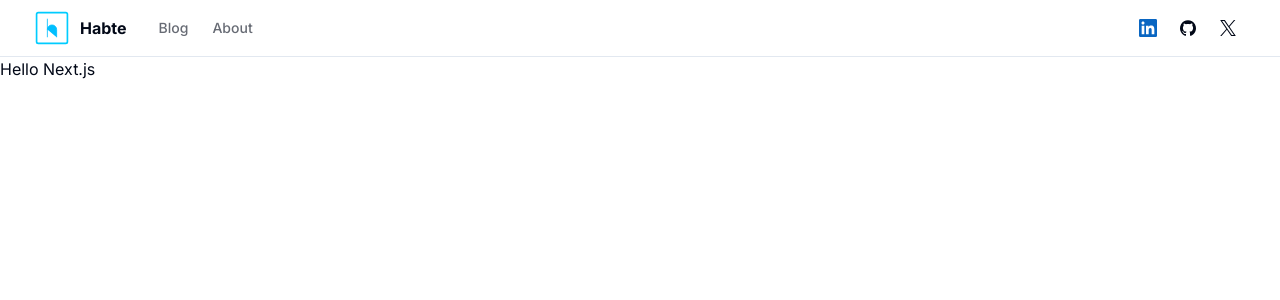
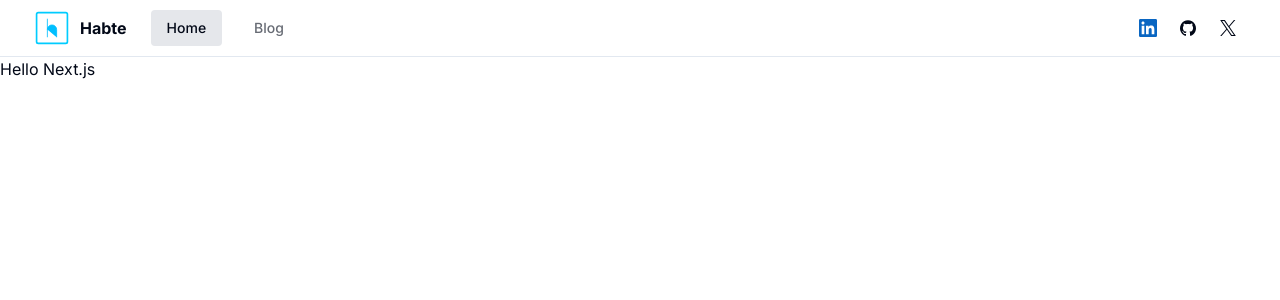
Before and after one commit to habtesellasie/my-portfolio, a Next.js app: page / in a window 1280 px wide. Shown: the top 300 px of the page. Built offline with nearby package versions, Linux system fonts and the light colour scheme.

Commit message:
Add Home link to nav

```diff
--- a/components/main-nav.tsx
+++ b/components/main-nav.tsx
@@ -9,29 +9,33 @@ import { cn } from '@/lib/utils';
 export function MainNav() {
   const pathname = usePathname();
   return (
-    <nav className='flex items-center space-x-4 lg:space-x-6'>
+    <nav className='flex items-center space-x-2 lg:space-x-4'>
       <Link href='/' className='mr-2 flex items-center space-x-2'>
         <Icons.logo className='h-6 w-6' />
         <span className='font-bold'>{siteConfig.name}</span>
       </Link>
       <Link
+        href='/'
+        className={cn(
+          'text-sm font-medium transition-colors py-2 px-4 hover:bg-gray-200 hover:text-primary rounded',
+          pathname === '/'
+            ? 'text-foreground bg-gray-200'
+            : 'text-foreground/60'
+        )}
+      >
+        Home
+      </Link>
+      <Link
         href='/blog'
         className={cn(
-          'text-sm font-medium transition-colors hover:text-primary',
-          pathname === '/blog' ? 'text-foreground' : 'text-foreground/60'
+          'text-sm font-medium transition-colors py-2 px-4 hover:bg-gray-200 hover:text-primary rounded',
+          pathname === '/blog'
+            ? 'text-foreground bg-gray-200 '
+            : 'text-foreground/60'
         )}
       >
         Blog
       </Link>
-      <Link
-        href='/about'
-        className={cn(
-          'text-sm font-medium transition-colors hover:text-primary',
-          pathname === '/about' ? 'text-foreground' : 'text-foreground/60'
-        )}
-      >
-        About
-      </Link>
     </nav>
   );
 }
```
